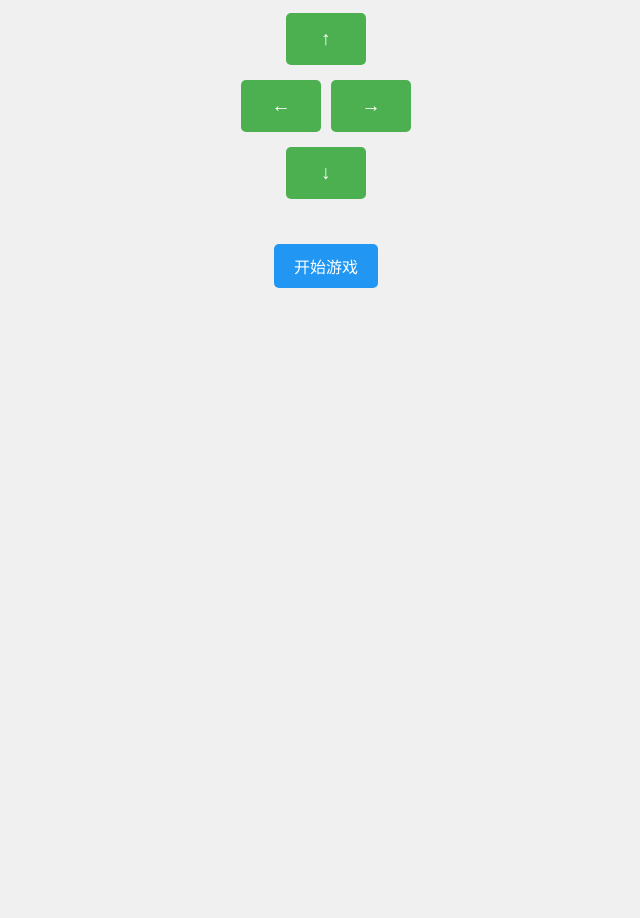
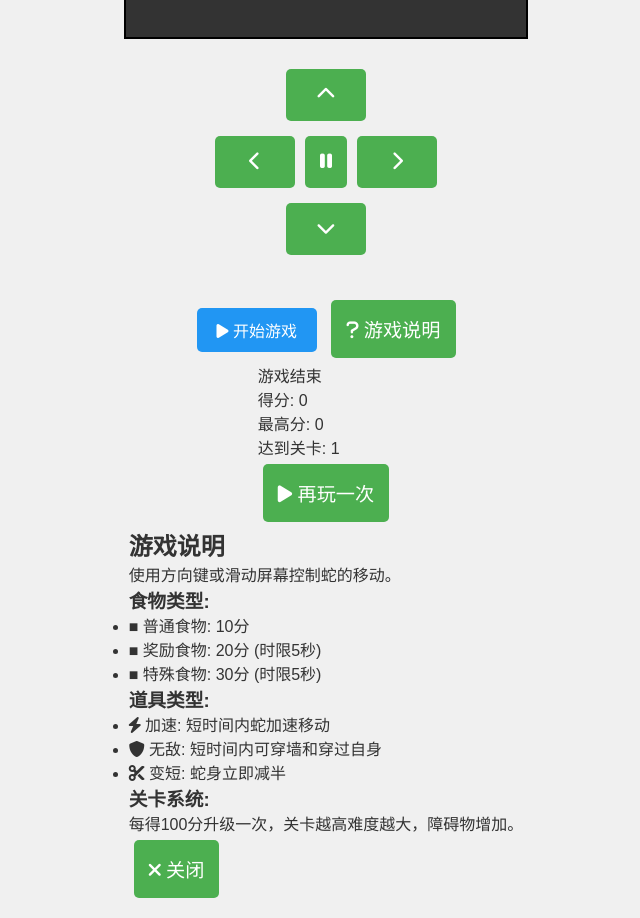
Before and after one commit to lib-ae/snake-game, a plain HTML site: page index.html in a window 1280 px wide. Shown: the part 419-1337 px from the top of the page, without its empty margins (314-954 px from the left). Before the commit the page ends 800 px from the top, so only its background shows below. Drawn offline with Linux system fonts and the light colour scheme.

Commit message:
Update index.html

```diff
--- a/index.html
+++ b/index.html
@@ -5,32 +5,85 @@
     <meta name="viewport" content="width=device-width, initial-scale=1.0, maximum-scale=1.0, user-scalable=no">
     <title>贪吃蛇小游戏</title>
     <link rel="stylesheet" href="style.css">
+    <link rel="stylesheet" href="https://cdnjs.cloudflare.com/ajax/libs/font-awesome/6.0.0/css/all.min.css">
 </head>
 <body>
     <div class="game-container">
         <div class="game-header">
             <h1>贪吃蛇小游戏</h1>
-            <div class="score-container">分数: <span id="score">0</span></div>
+            <div class="score-container">
+                <div class="score-item">分数: <span id="score">0</span></div>
+                <div class="score-item">最高分: <span id="high-score">0</span></div>
+                <div class="score-item">关卡: <span id="level">1</span></div>
+            </div>
+        </div>
+
+        <div class="notifications" id="notifications">
+            <!-- 通知消息会在这里显示 -->
         </div>
 
         <canvas id="game-canvas"></canvas>
 
         <div class="controls">
             <div class="control-row">
-                <button id="up-btn">↑</button>
+                <button id="up-btn"><i class="fas fa-chevron-up"></i></button>
             </div>
             <div class="control-row">
-                <button id="left-btn">←</button>
-                <button id="right-btn">→</button>
+                <button id="left-btn"><i class="fas fa-chevron-left"></i></button>
+                <button id="pause-btn"><i class="fas fa-pause"></i></button>
+                <button id="right-btn"><i class="fas fa-chevron-right"></i></button>
             </div>
             <div class="control-row">
-                <button id="down-btn">↓</button>
+                <button id="down-btn"><i class="fas fa-chevron-down"></i></button>
             </div>
         </div>
 
         <div class="game-footer">
-            <button id="start-btn">开始游戏</button>
-            <button id="restart-btn" style="display: none;">重新开始</button>
+            <button id="start-btn"><i class="fas fa-play"></i> 开始游戏</button>
+            <button id="restart-btn" style="display: none;"><i class="fas fa-redo"></i> 重新开始</button>
+            <button id="help-btn"><i class="fas fa-question"></i> 游戏说明</button>
+        </div>
+
+        <!-- 游戏结束覆盖层 -->
+        <div id="game-over-overlay" class="game-overlay">
+            <div class="game-over-text">游戏结束</div>
+            <div class="stats-container">
+                <div class="stat-item">
+                    <span>得分:</span>
+                    <span id="final-score" class="stat-value">0</span>
+                </div>
+                <div class="stat-item">
+                    <span>最高分:</span>
+                    <span id="final-high-score" class="stat-value">0</span>
+                </div>
+                <div class="stat-item">
+                    <span>达到关卡:</span>
+                    <span id="final-level" class="stat-value">1</span>
+                </div>
+            </div>
+            <button id="play-again-btn"><i class="fas fa-play"></i> 再玩一次</button>
+        </div>
+
+        <div id="game-help" class="game-help">
+            <div class="help-content">
+                <h2>游戏说明</h2>
+                <p>使用方向键或滑动屏幕控制蛇的移动。</p>
+                <h3>食物类型:</h3>
+                <ul>
+                    <li><span class="food-red">■</span> 普通食物: 10分</li>
+                    <li><span class="food-yellow">■</span> 奖励食物: 20分 (时限5秒)</li>
+                    <li><span class="food-purple">■</span> 特殊食物: 30分 (时限5秒)</li>
+                </ul>
+                <h3>道具类型:</h3>
+                <ul>
+                    <li><span class="item-blue"><i class="fas fa-bolt"></i></span> 加速: 短时间内蛇加速移动</li>
+                    <li><span class="item-green"><i class="fas fa-shield-alt"></i></span> 无敌: 短时间内可穿墙和穿过自身</li>
+                    <li><span class="item-orange"><i class="fas fa-cut"></i></span> 变短: 蛇身立即减半</li>
+                </ul>
+                <h3>关卡系统:</h3>
+                <p>每得100分升级一次，关卡越高难度越大，障碍物增加。</p>
+                <button id="close-help"><i class="fas fa-times"></i> 关闭</button>
+            </div>
         </div>
     </div>
 
```
